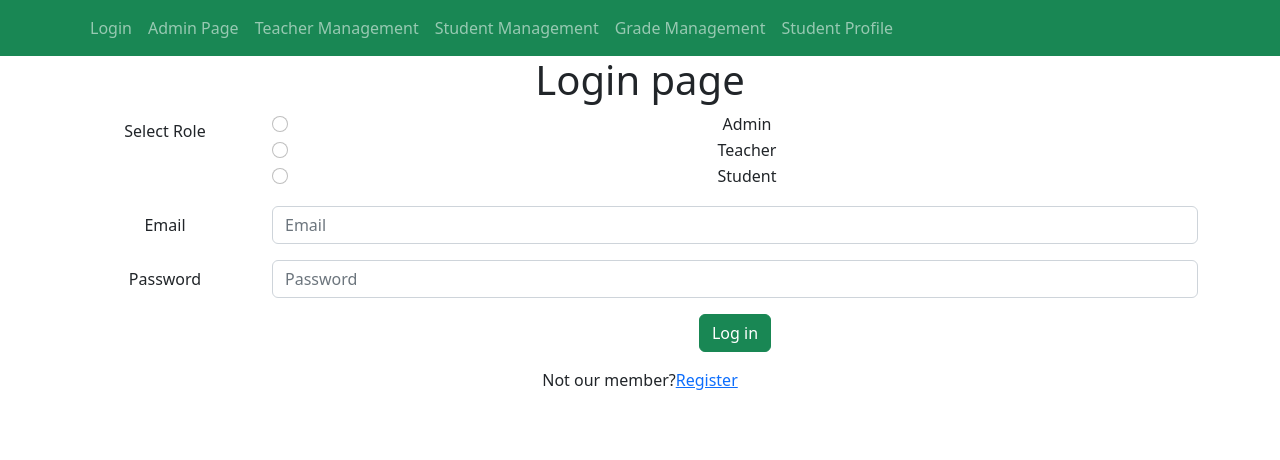
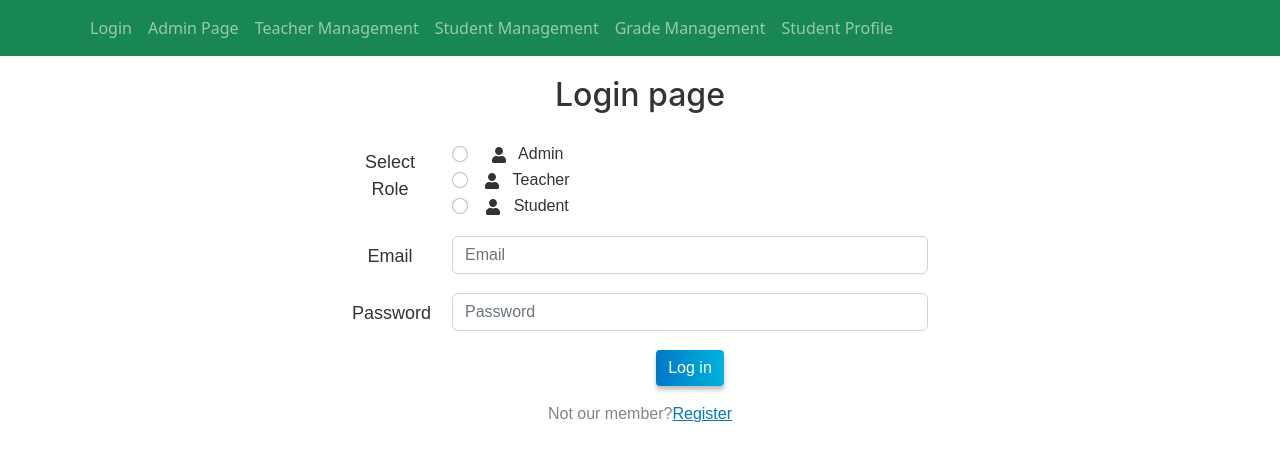
Before and after one commit to LuhPaglia/final-project-beavers, a React (Create React App) app: page / in a window 1280 px wide. Shown: the top 460 px of the page. Built offline with nearby package versions, Linux system fonts and the light colour scheme.

Commit message:
simple login front end edit

```diff
--- a/package.json
+++ b/package.json
@@ -11,6 +11,7 @@
     "react": "^18.2.0",
     "react-bootstrap": "^2.7.0",
     "react-dom": "^18.2.0",
+    "react-icons": "^4.7.1",
     "react-router-dom": "^6.3.0",
     "react-scripts": "5.0.1",
     "styled-components": "^5.3.3",
--- a/src/pages/Login.js
+++ b/src/pages/Login.js
@@ -1,70 +1,92 @@
 import { Container, Row, Col, Form, Button } from "react-bootstrap";
 import { StyledLogin } from '../styles';
+import { FaUser } from 'react-icons/fa';
 
 const Login = () => {
   return (
     <StyledLogin>
-    <Container>
-      <h1>Login page</h1>
+      <Container style={{ paddingTop: '20px', paddingBottom: '20px', width: '50%' }}>
+        <h1 style={{ fontFamily: 'Inter', fontSize: '32px', color: '#333' }}>Login page</h1>
 
-    <Form>
+
+        <Form style={{ backgroundColor: '#ffffff', padding: '20px', borderRadius: '4px'}}>
           <fieldset>
             <Form.Group as={Row} className="mb-3">
-          <Form.Label as="legend" column sm={2}>
+              <Form.Label as="legend" column sm={2} style={{ fontFamily: 'Sans-serif', fontSize: '18px', color: '#333' }}>
                 Select Role
               </Form.Label>
-          <Col sm={10}>
+              <Col sm={3}>
                 <Form.Check
                   type="radio"
-              label="Admin"
+                  label={<><FaUser style={{ marginRight: '8px' }} /> Admin</>}
                   name="role"
                   id="admin"
+                  style={{ fontFamily: 'Sans-serif', fontSize: '16px', color: '#333' }}
                 />
                 <Form.Check
                   type="radio"
-              label="Teacher"
+                  label={<><FaUser style={{ marginRight: '8px' }} /> Teacher</>}
                   name="role"
                   id="teacher"
+                  style={{ fontFamily: 'Sans-serif', fontSize: '16px', color: '#333' }}
                 />
                 <Form.Check
                   type="radio"
-              label="Student"
+                  label={<><FaUser style={{ marginRight: '8px' }} /> Student</>}
                   name="role"
                   id="student"
+                  style={{ fontFamily: 'Sans-serif', fontSize: '16px', color: '#333' }}
                 />
               </Col>
             </Form.Group>
           </fieldset>
 
           <Form.Group as={Row} className="mb-3" controlId="formHorizontalEmail">
-        <Form.Label column sm={2}>
+            <Form.Label column sm={2} style={{ fontFamily: 'Sans-serif', fontSize: '18px', color: '#333' }}>
               Email
             </Form.Label>
             <Col sm={10}>
-          <Form.Control type="email" placeholder="Email" />
+              <Form.Control type="email" placeholder="Email" style={{ fontFamily: 'Sans-serif', fontSize: '16px', color: '#333' }} />
             </Col>
           </Form.Group>
 
           <Form.Group as={Row} className="mb-3" controlId="formHorizontalPassword">
-        <Form.Label column sm={2}>
+            <Form.Label column sm={2} style={{ fontFamily: 'Sans-serif', fontSize: '18px', color: '#333' }}>
               Password
             </Form.Label>
             <Col sm={10}>
-          <Form.Control type="password" placeholder="Password" />
+              <Form.Control type="password" placeholder="Password" style={{ fontFamily: 'Sans-serif', fontSize: '16px', color: '#333' }} />
             </Col>
           </Form.Group>
 
           <Form.Group as={Row} className="mb-3">
             <Col sm={{ span: 10, offset: 2 }}>
-          <Button variant="success" type="submit">Log in</Button>
+            <Button
+              variant="success"
+              type="submit"
+              style={{
+                fontFamily: 'Sans-serif',
+                fontSize: '16px',
+                background: 'linear-gradient(to right, #0077c9, #00b4db)',
+                border: 'none',
+                boxShadow: '0px 4px 4px rgba(0, 0, 0, 0.25)',
+                borderRadius: '4px',
+                ':hover': {
+                  cursor: 'pointer',
+                  background: 'green',
+                  color: 'white'
+                }
+              }}
+            >
+              Log in
+            </Button>
+
             </Col>
           </Form.Group>
 
-      <p>Not our member?
-          <a href="./register.php">Register</a>
+<p style={{ color: '#848484', fontFamily: 'Sans-serif', fontSize: '16px' }}>Not our member?
+<a href="./register.php" style={{ color: '#0077c9', fontFamily: 'Sans-serif', fontSize: '16px' }}>Register</a>
 </p>
-
-
 </Form>
 </Container>
 </StyledLogin>
```
Also changed, not shown: 1 other file (tests, documents, lock files or other folders). Lines whose indentation alone changed are shown as unchanged.
